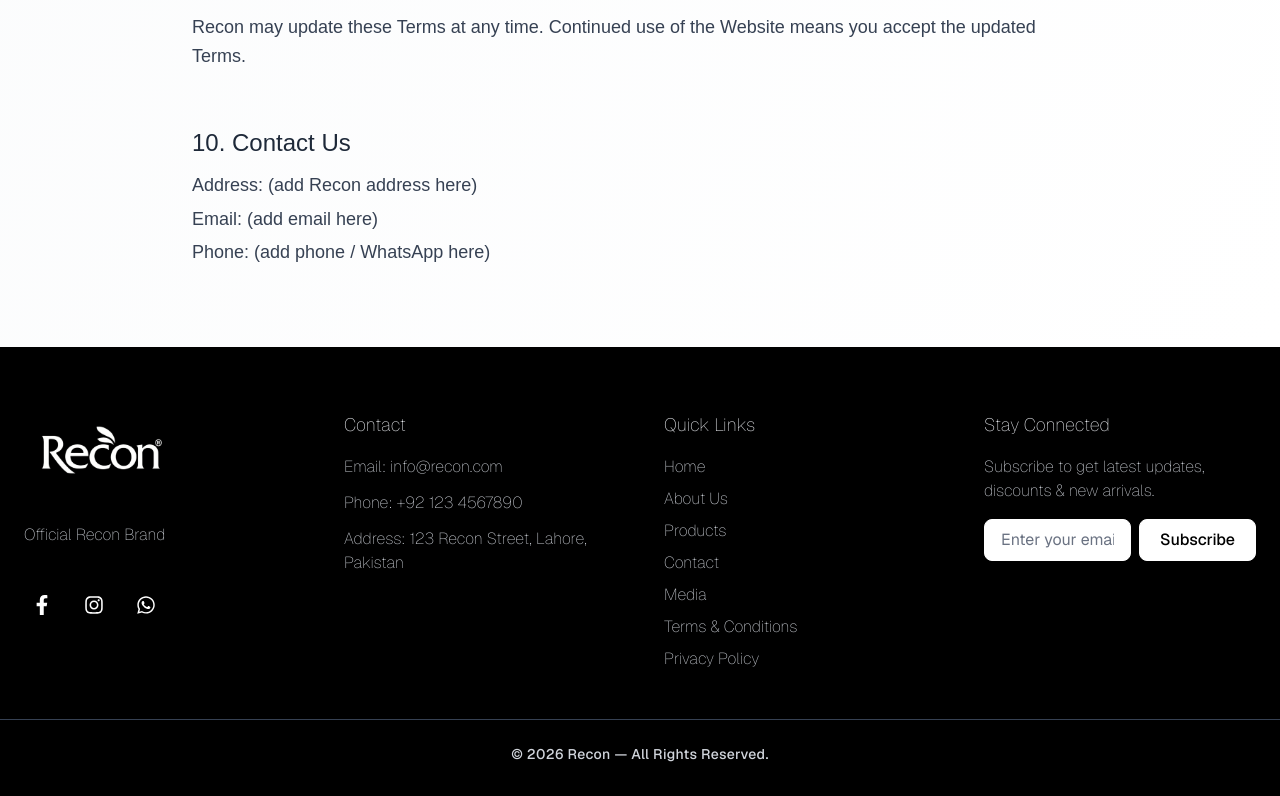
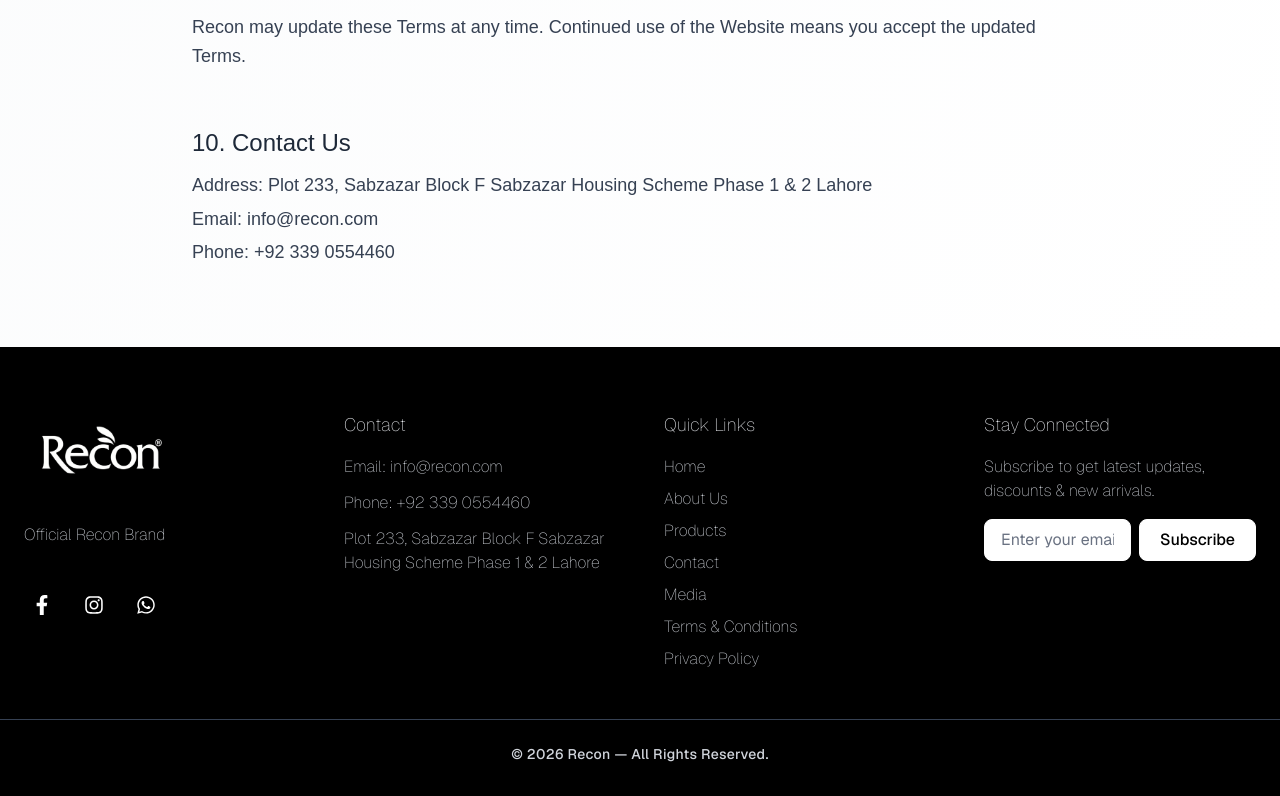
Before and after one commit to malikabubakarr/Recon, a Next.js app: page /terms-and-conditions in a window 1280 px wide. Shown: the part 1748-2544 px from the top of the page. Built offline with nearby package versions, Linux system fonts and the light colour scheme.

Commit message:
New update

```diff
--- a/app/contact/page.tsx
+++ b/app/contact/page.tsx
@@ -153,7 +153,7 @@
           <ul className="space-y-6 text-sm text-gray-700 dark:text-gray-700">
             <li className="flex items-center gap-3 font-thin">
               <Phone className="w-5 h-5 text-black dark:text-black" />
-              <span><b>Phone:</b> 0300-0000000</span>
+              <span><b>Phone:</b> 03390554460</span>
             </li>
 
             <li className="flex items-center gap-3 font-thin">
@@ -163,7 +163,7 @@
 
             <li className="flex items-center gap-3 font-thin">
               <MapPin className="w-5 h-5 text-black dark:text-black" />
-              <span><b>Address:</b> Lahore, Pakistan</span>
+              <span><b>Address:</b> Plot 233, Sabzazar Block F Sabzazar Housing Scheme Phase 1 & 2 Lahore</span>
             </li>
 
             <li className="flex items-center gap-3 font-thin">
@@ -176,7 +176,7 @@
             <h3 className="font-thin mb-4 text-lg text-gray-800 dark:text-gray-800">Find us on map</h3>
             <div className="rounded-xl overflow-hidden border border-gray-200 dark:border-gray-200 shadow-sm">
               <iframe
-                src="https://www.google.com/maps/embed?pb="
+                src="https://maps.app.goo.gl/etKvdyQwtGtCcGfk6?g_st=ipc"
                 width="100%"
                 height="240"
                 loading="lazy"
--- a/app/terms-and-conditions/page.tsx
+++ b/app/terms-and-conditions/page.tsx
@@ -92,9 +92,9 @@
         <div>
           <h2 className="text-2xl text-gray-800 mb-3">10. Contact Us</h2>
           <p className="space-y-1">
-            <span className="block">Address: (add Recon address here)</span>
-            <span className="block">Email: (add email here)</span>
-            <span className="block">Phone: (add phone / WhatsApp here)</span>
+            <span className="block">Address: Plot 233, Sabzazar Block F Sabzazar Housing Scheme Phase 1 & 2 Lahore</span>
+            <span className="block">Email: info@recon.com</span>
+            <span className="block">Phone: +92 339 0554460</span>
           </p>
         </div>
 
--- a/components/footer.tsx
+++ b/components/footer.tsx
@@ -25,19 +25,19 @@
           <p className="font-thin text-gray-300">Official Recon Brand</p>
 
           <div className="flex gap-4 mt-4">
-            <Link href="https://facebook.com" target="_blank">
+            <Link href="https://www.facebook.com/share/1A81LNVdx5/?mibextid=wwXIfr" target="_blank">
               <span className="hover:text-red-500 transition-colors duration-300 inline-block p-2 rounded-full hover:bg-gray-800">
                 <FaFacebookF size={20} />
               </span>
             </Link>
 
-            <Link href="https://instagram.com" target="_blank">
+            <Link href="https://www.instagram.com/officialrecon5?igsh=MXViMGVtbHR2eW1lbQ==" target="_blank">
               <span className="hover:text-red-500 transition-colors duration-300 inline-block p-2 rounded-full hover:bg-gray-800">
                 <FaInstagram size={20} />
               </span>
             </Link>
 
-            <Link href="https://wa.me/923001234567" target="_blank">
+            <Link href="https://wa.me/923390554460" target="_blank">
               <span className="hover:text-red-500 transition-colors duration-300 inline-block p-2 rounded-full hover:bg-gray-800">
                 <FaWhatsapp size={20} />
               </span>
@@ -62,15 +62,15 @@
           <p className="font-thin text-gray-300">
             Phone:{" "}
             <a
-              href="tel:+921234567890"
+              href="tel:+923390554460"
               className="hover:text-red-500 transition-colors duration-300"
             >
-              +92 123 4567890
+              +92 339 0554460
             </a>
           </p>
 
           <p className="font-thin text-gray-300">
-            Address: 123 Recon Street, Lahore, Pakistan
+            Plot 233, Sabzazar Block F Sabzazar Housing Scheme Phase 1 & 2 Lahore
           </p>
         </div>
 
```
